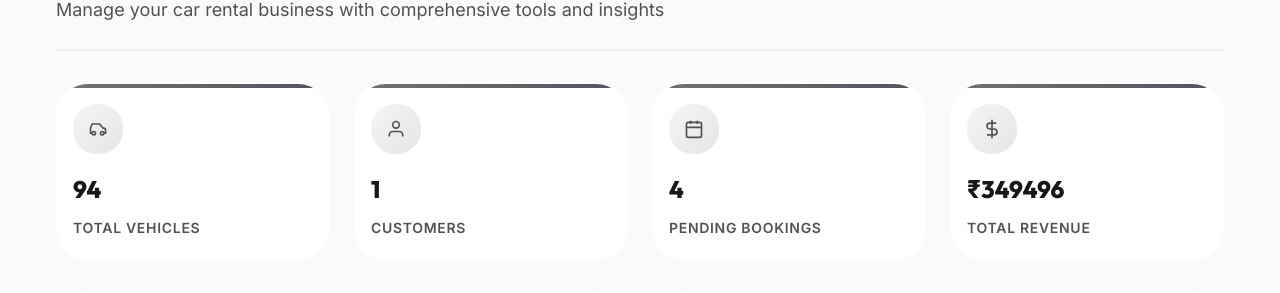
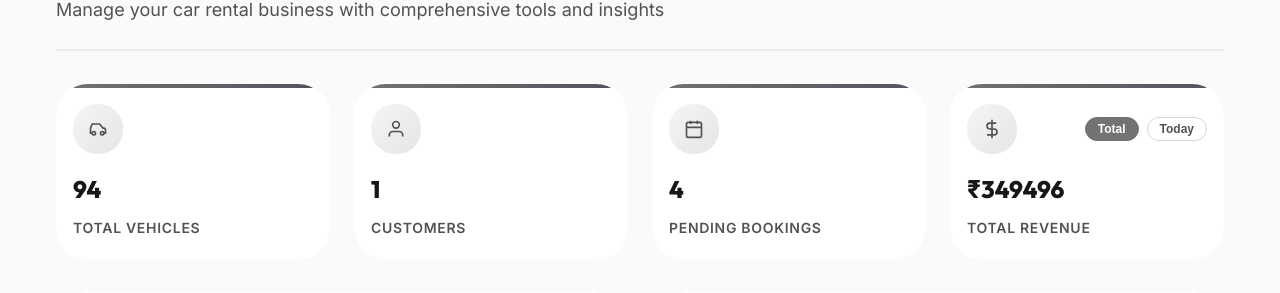
Before and after one commit to beelzebub1232/CarRental, a Flask app: page /admin/dashboard in a window 1280 px wide; the page is wider, and only the part inside the window is pictured. Shown: the part 208-501 px from the top of that part. Run offline with Flask 2, Linux system fonts and the light colour scheme; a user stored in the database is signed in; data comes from the database, SQL or seed files in the repository.

Commit message:
Add today's revenue display to admin dashboard with tabbed statistics for better insights

```diff
--- a/app.py
+++ b/app.py
@@ -576,6 +576,11 @@ def admin_dashboard():
     total_revenue_row = cast(Optional[Dict[str, Any]], total_revenue_row)
     total_revenue = (total_revenue_row['total'] if total_revenue_row else 0) or 0
 
+    cursor.execute("SELECT SUM(total_price) as total FROM bookings WHERE status = 'completed' AND DATE(booking_date) = CURDATE()")
+    todays_revenue_row = cursor.fetchone()
+    todays_revenue_row = cast(Optional[Dict[str, Any]], todays_revenue_row)
+    todays_revenue = (todays_revenue_row['total'] if todays_revenue_row else 0) or 0
+
     # Get recent bookings
     cursor.execute("""
         SELECT b.*, u.full_name, v.make, v.model
@@ -595,6 +600,7 @@ def admin_dashboard():
                          total_customers=total_customers,
                          pending_bookings=pending_bookings,
                          total_revenue=total_revenue,
+                         todays_revenue=todays_revenue,
                          recent_bookings=recent_bookings)
 
 @app.route('/admin/manage_vehicles')
--- a/static/css/layout.css
+++ b/static/css/layout.css
@@ -911,3 +911,26 @@
 .status-pending::before {
   background: var(--warning-500, #ffb300);
 }
+
+.stat-tabs {
+    display: flex;
+    gap: 0.5rem;
+}
+
+.stat-tab {
+    background: none;
+    border: 1px solid var(--neutral-300);
+    border-radius: 0.75rem;
+    padding: 0.25rem 0.75rem;
+    font-size: 0.75rem;
+    font-weight: 600;
+    color: var(--neutral-600);
+    cursor: pointer;
+    transition: all 0.2s;
+}
+
+.stat-tab.active {
+    background: var(--primary-500);
+    color: white;
+    border-color: var(--primary-500);
+}
--- a/templates/admin/dashboard.html
+++ b/templates/admin/dashboard.html
@@ -6,6 +6,7 @@
     <title>Admin Dashboard - DriveEase</title>
     <link rel="stylesheet" href="{{ url_for('static', filename='css/modern-design-system.css') }}">
     <link rel="stylesheet" href="{{ url_for('static', filename='css/layout.css') }}">
+    <script src="https://cdn.jsdelivr.net/gh/alpinejs/alpine@v2.x.x/dist/alpine.min.js" defer></script>
 </head>
 <body>
     <!-- Top Navigation Bar -->
@@ -87,7 +88,7 @@
                     <div class="stat-label">Pending Bookings</div>
                 </div>
 
-                <div class="stat-card">
+                <div class="stat-card" x-data="{ tab: 'total' }">
                     <div class="stat-header">
                         <div class="stat-icon">
                             <svg class="icon" viewBox="0 0 24 24">
@@ -95,9 +96,19 @@
                                 <path d="M17 5H9.5a3.5 3.5 0 0 0 0 7h5a3.5 3.5 0 0 1 0 7H6"/>
                             </svg>
                         </div>
+                        <div class="stat-tabs">
+                            <button class="stat-tab" :class="{ 'active': tab === 'total' }" @click="tab = 'total'">Total</button>
+                            <button class="stat-tab" :class="{ 'active': tab === 'today' }" @click="tab = 'today'">Today</button>
+                        </div>
                     </div>
-                    <div class="stat-value">₹{{ "%.0f"|format(total_revenue) }}</div>
-                    <div class="stat-label">Total Revenue</div>
+                    <div x-show="tab === 'total'">
+                        <div class="stat-value">₹{{ "%.0f"|format(total_revenue) }}</div>
+                        <div class="stat-label">Total Revenue</div>
+                    </div>
+                    <div x-show="tab === 'today'" style="display: none;">
+                        <div class="stat-value">₹{{ "%.0f"|format(todays_revenue) }}</div>
+                        <div class="stat-label">Today's Revenue</div>
+                    </div>
                 </div>
             </div>
 
```
